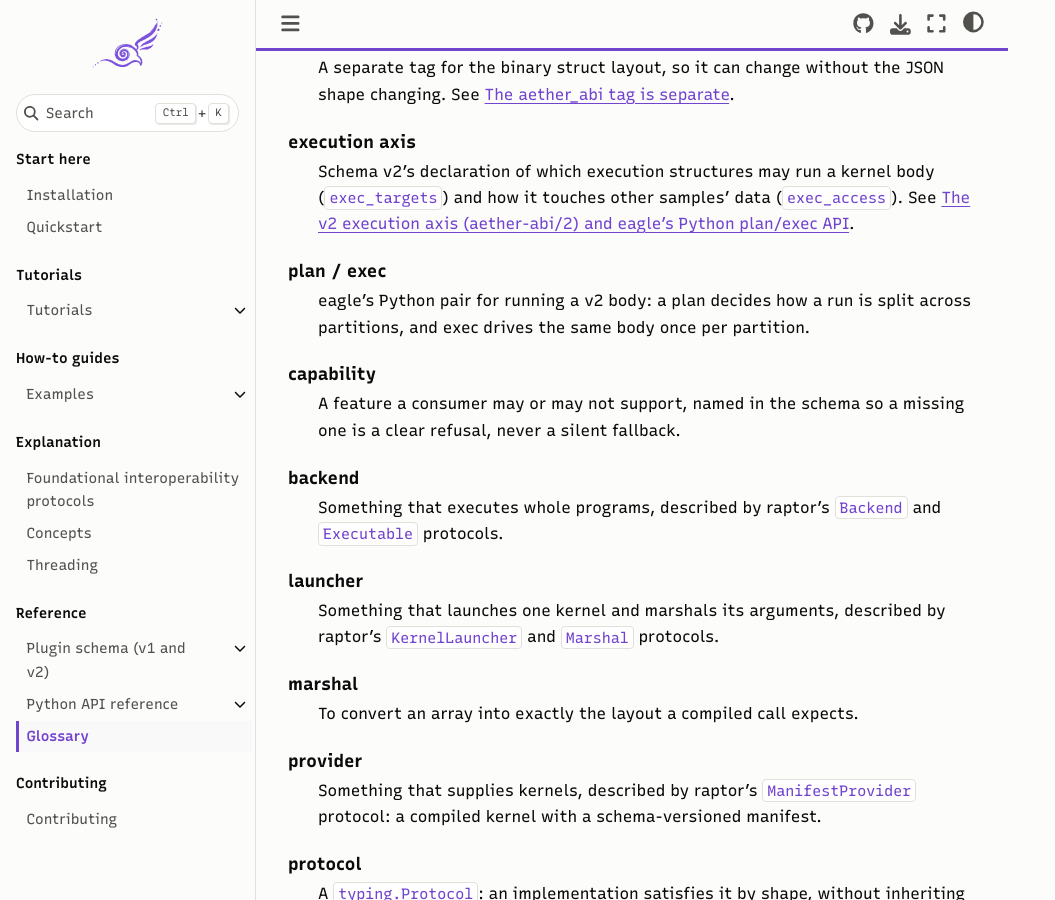
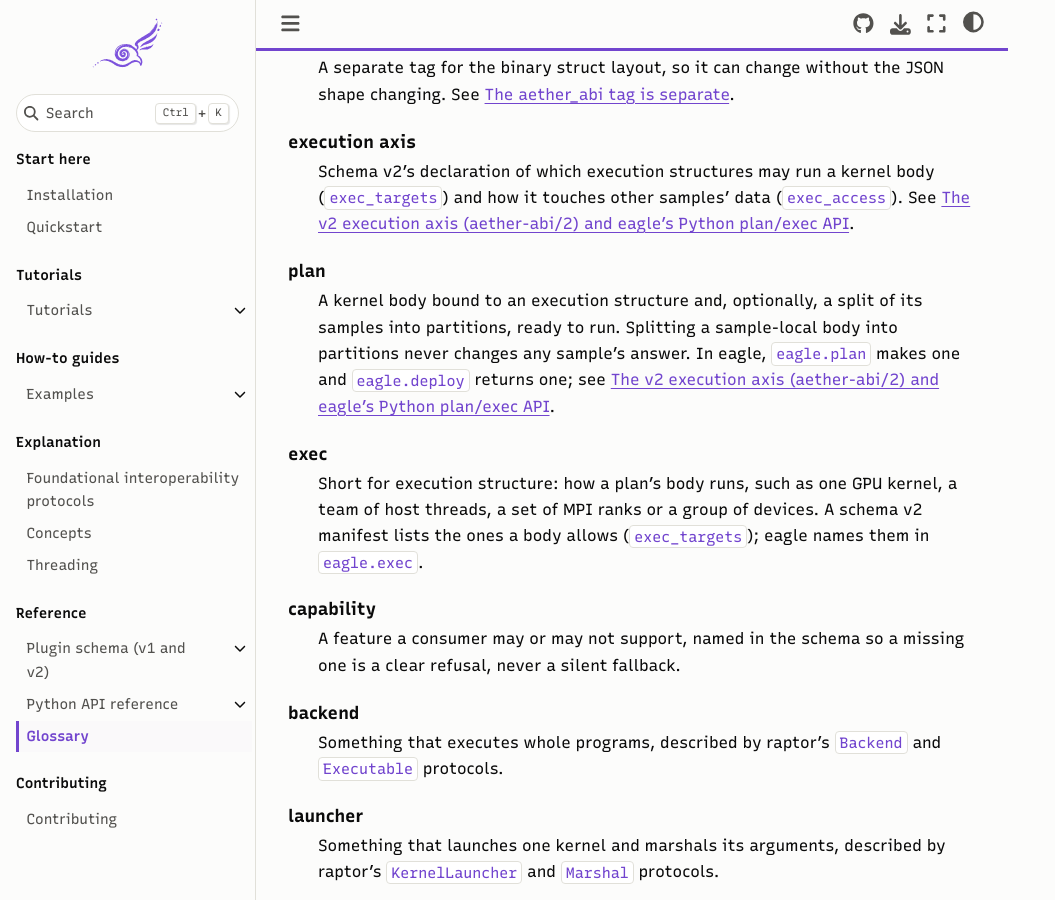
Before and after one commit to amasat01/raptor, a Sphinx documentation site: the page built from docs/content/glossary.md, in a window 1280 px wide and 900 px high, scrolled down 1668 px. Shown: the whole window, without its empty margins (0-1055 px from the left). Built offline with Sphinx 7.4.7 and the Sphinx Book theme 1.1.4, drawn with Linux system fonts in a browser that asks for light colours.

Commit message:
Family glossary defines plan and exec in general terms

```diff
--- a/docs/content/glossary.md
+++ b/docs/content/glossary.md
@@ -51,8 +51,11 @@ aether_abi
 execution axis
   Schema v2's declaration of which execution structures may run a kernel body (`exec_targets`) and how it touches other samples' data (`exec_access`). See {ref}`execution-axis-v2`.
 
-plan / exec
-  eagle's Python pair for running a v2 body: a plan decides how a run is split across partitions, and exec drives the same body once per partition.
+plan
+  A kernel body bound to an execution structure and, optionally, a split of its samples into partitions, ready to run. Splitting a sample-local body into partitions never changes any sample's answer. In eagle, `eagle.plan` makes one and `eagle.deploy` returns one; see {doc}`devguide/plugin_schema/execution_axis`.
+
+exec
+  Short for execution structure: how a plan's body runs, such as one GPU kernel, a team of host threads, a set of MPI ranks or a group of devices. A schema v2 manifest lists the ones a body allows (`exec_targets`); eagle names them in `eagle.exec`.
 
 capability
   A feature a consumer may or may not support, named in the schema so a missing one is a clear refusal, never a silent fallback.
```
